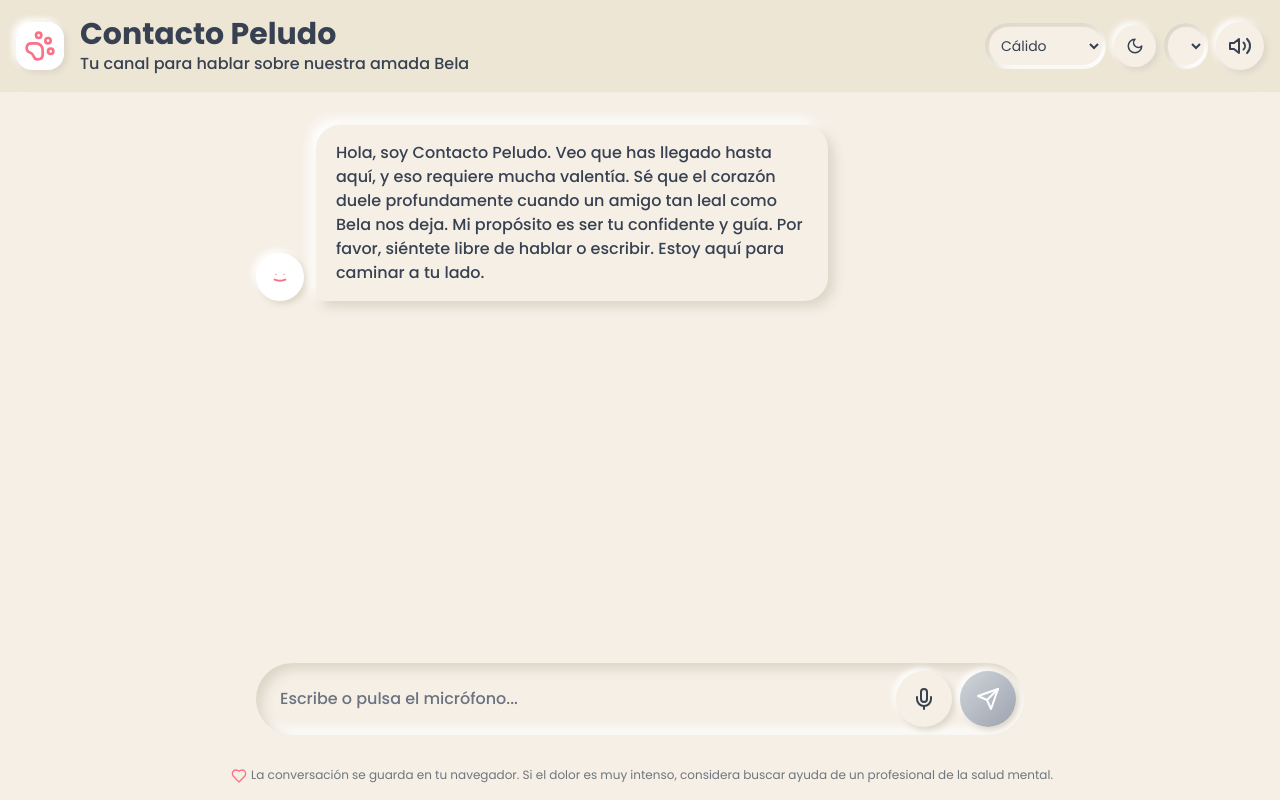
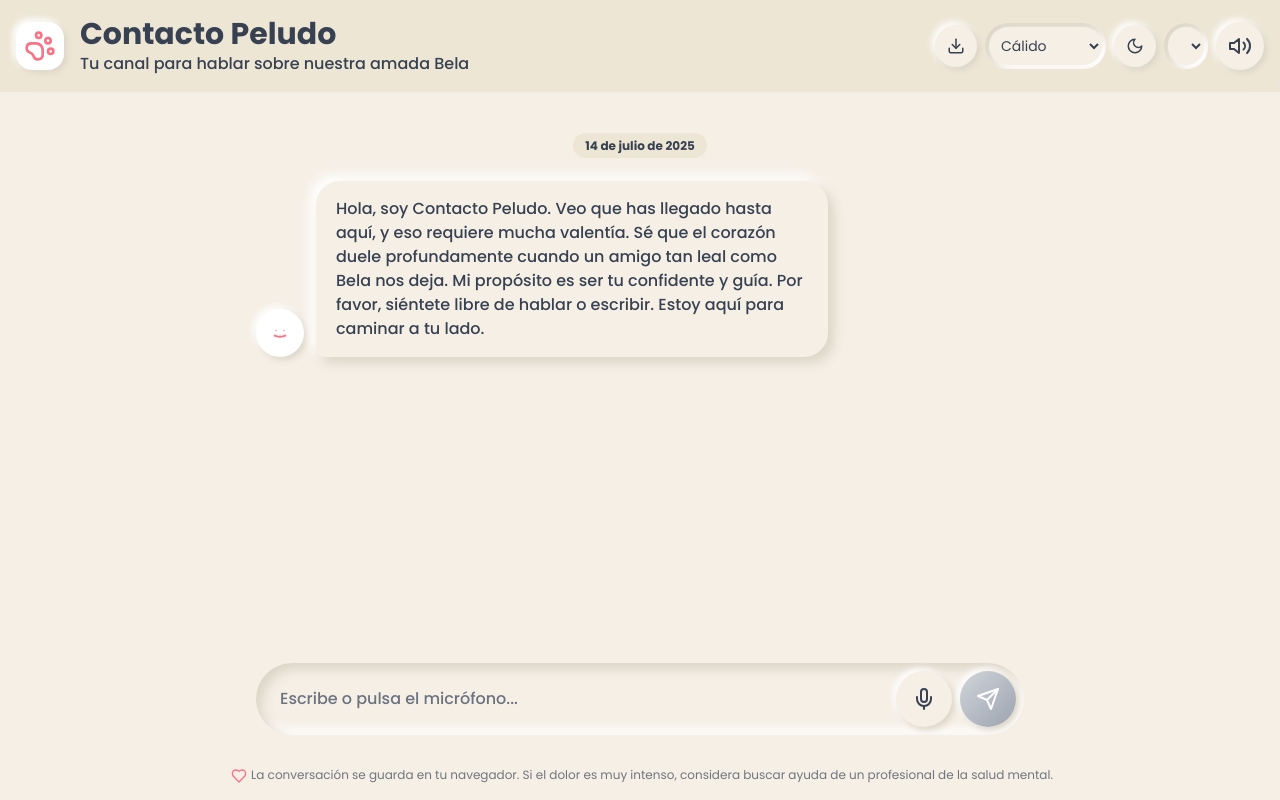
Before and after one commit to castamara/contacto-peludo, a React (Create React App) app: page / in a window 1280 px wide. Built offline with nearby package versions, Linux system fonts and the light colour scheme.

Commit message:
Update App.js

```diff
--- a/src/App.js
+++ b/src/App.js
@@ -1,5 +1,5 @@
 import React, { useState, useEffect, useRef } from 'react';
-import { PawPrint, Send, User, Heart, BookOpen, Mic, MicOff, Volume2, VolumeX, Play, Pause, StopCircle, Sun, Moon, Palette } from 'lucide-react';
+import { PawPrint, Send, User, Heart, BookOpen, Mic, MicOff, Volume2, VolumeX, Play, Pause, StopCircle, Sun, Moon, Palette, Download } from 'lucide-react';
 
 // --- Sistema de Temas y Estilos ---
 
@@ -141,7 +141,6 @@ const Message = ({ message, isUser, playbackState, isLastMessage, onPlaybackCont
 // --- Componente Principal de la Aplicación ---
 
 const App = () => {
-  // REVERSIÓN: Volvemos a un array simple para los mensajes
   const [messages, setMessages] = useState([]);
   const [input, setInput] = useState('');
   const [isLoading, setIsLoading] = useState(false);
@@ -183,13 +182,12 @@ const App = () => {
 
   useEffect(() => {
     try {
-      // REVERSIÓN: Lógica de guardado simple
       const savedData = localStorage.getItem('contactoPeludoMessagesBela');
       if (savedData) {
         setMessages(JSON.parse(savedData));
       } else {
         const welcomeText = "Hola, soy Contacto Peludo. Veo que has llegado hasta aquí, y eso requiere mucha valentía. Sé que el corazón duele profundamente cuando un amigo tan leal como Bela nos deja. Mi propósito es ser tu confidente y guía. Por favor, siéntete libre de hablar o escribir. Estoy aquí para caminar a tu lado.";
-        setMessages([{ text: welcomeText, isUser: false }]);
+        setMessages([{ text: welcomeText, isUser: false, date: new Date().toISOString() }]);
       }
     } catch (error) {
         console.error("Failed to load messages from localStorage", error);
@@ -258,15 +256,13 @@ const App = () => {
   const handleSend = React.useCallback(async (textToSend) => {
     if (textToSend.trim() === '' || isLoading) return;
 
-    const userMessage = { text: textToSend, isUser: true };
+    const userMessage = { text: textToSend, isUser: true, date: new Date().toISOString() };
     const currentChatHistory = [...messages, userMessage].map(m => ({ role: m.isUser ? "user" : "model", parts: [{ text: m.text }] }));
 
     setMessages(prev => [...prev, userMessage]);
     setInput('');
     setIsLoading(true);
 
-    // NOTA PARA VERSIÓN FINAL: Para Vercel, el fetch debe ser a '/api/chat'
-    // Para este preview, usamos la llamada directa a la API de Google.
     let retries = 3;
     let delay = 1000;
     while (retries > 0) {
@@ -282,7 +278,7 @@ const App = () => {
         let aiText = "Lo siento, parece que no puedo encontrar las palabras correctas en este momento.";
         if (result.candidates?.[0]?.content?.parts?.[0]?.text) { aiText = result.candidates[0].content.parts[0].text; }
 
-        const aiMessage = { text: aiText, isUser: false };
+        const aiMessage = { text: aiText, isUser: false, date: new Date().toISOString() };
         setMessages(prev => [...prev, aiMessage]);
 
         if (isVoiceResponseEnabled) speak(aiText);
@@ -296,7 +292,7 @@ const App = () => {
         } else {
           console.error("Error al contactar la API:", error);
           const errorText = `Perdona, estoy teniendo dificultades para conectar. El servidor parece estar sobrecargado. Por favor, inténtalo de nuevo en unos momentos. (Error: ${error.message})`;
-          const errorMessage = { text: errorText, isUser: false };
+          const errorMessage = { text: errorText, isUser: false, date: new Date().toISOString() };
           setMessages(prev => [...prev, errorMessage]);
           if (isVoiceResponseEnabled) speak(errorText);
           setIsLoading(false);
@@ -354,6 +350,69 @@ const App = () => {
     }
   };
 
+  const handleDownloadChat = () => {
+    const chatHistory = messages;
+    let htmlContent = `
+      <!DOCTYPE html>
+      <html lang="es">
+      <head>
+        <meta charset="UTF-8">
+        <meta name="viewport" content="width=device-width, initial-scale=1.0">
+        <title>Conversación con Bela</title>
+        <style>
+          body { font-family: -apple-system, BlinkMacSystemFont, 'Segoe UI', Roboto, Helvetica, Arial, sans-serif; margin: 0; padding: 2rem; background-color: #F5EFE6; }
+          .message-container { display: flex; margin-bottom: 1rem; }
+          .message-bubble { max-width: 70%; padding: 1rem; border-radius: 1.5rem; }
+          .user { justify-content: flex-end; }
+          .user .message-bubble { background-color: #D1495B; color: white; border-bottom-right-radius: 0.5rem; }
+          .ai { justify-content: flex-start; }
+          .ai .message-bubble { background-color: #E8DFCA; color: #333; border-bottom-left-radius: 0.5rem; }
+          .date-header { text-align: center; margin: 2rem 0; color: #888; font-size: 0.8rem; }
+        </style>
+      </head>
+      <body>
+        <h1>Historial de Conversación sobre Bela</h1>
+    `;
+
+    let lastDate = null;
+    chatHistory.forEach(msg => {
+      const msgDate = new Date(msg.date).toLocaleDateString('es-ES', { year: 'numeric', month: 'long', day: 'numeric' });
+      if (msgDate !== lastDate) {
+        htmlContent += `<div class="date-header">--- ${msgDate} ---</div>`;
+        lastDate = msgDate;
+      }
+      const containerClass = msg.isUser ? 'user' : 'ai';
+      htmlContent += `
+        <div class="message-container ${containerClass}">
+          <div class="message-bubble">
+            <p>${msg.text}</p>
+          </div>
+        </div>
+      `;
+    });
+
+    htmlContent += '</body></html>';
+
+    const blob = new Blob([htmlContent], { type: 'text/html' });
+    const url = URL.createObjectURL(blob);
+    const a = document.createElement('a');
+a.href = url;
+    a.download = 'conversacion-con-Bela.html';
+    document.body.appendChild(a);
+    a.click();
+    document.body.removeChild(a);
+    URL.revokeObjectURL(url);
+  };
+
+  const groupedByDate = messages.reduce((acc, msg) => {
+    const date = new Date(msg.date).toISOString().split('T')[0];
+    if (!acc[date]) {
+      acc[date] = [];
+    }
+    acc[date].push(msg);
+    return acc;
+  }, {});
+
   return (
     <div className={`font-poppins flex flex-col h-screen relative overflow-hidden ${currentTheme.bg}`}>
       <style>{`
@@ -380,6 +439,9 @@ const App = () => {
                   </div>
               </div>
               <div className="flex items-center gap-2">
+                  <button onClick={handleDownloadChat} className={`p-3 rounded-full ${currentTheme.neumorphicSm} ${currentTheme.bg} hover:bg-white transition-all`}>
+                    <Download size={18} className={currentTheme.text} />
+                  </button>
                   <div className={`p-1 rounded-full ${currentTheme.neumorphicInset} ${currentTheme.bg}`}>
                     <select value={themeName} onChange={(e) => setThemeName(e.target.value)} className={`${currentTheme.bg} border-0 ${currentTheme.text} text-sm rounded-full focus:ring-0 p-2`}>
                       <option value="warm">Cálido</option>
@@ -404,18 +466,26 @@ const App = () => {
 
         <main className="flex-1 overflow-y-auto p-4 md:p-6">
           <div className="container mx-auto max-w-3xl">
-            {/* REVERSIÓN: Renderizado simple del array de mensajes */}
-            {messages.map((msg, index) => (
+            {Object.keys(groupedByDate).sort().map(date => (
+              <div key={date}>
+                <div className="text-center my-4">
+                  <span className={`${currentTheme.header} ${currentTheme.text} text-xs font-semibold px-3 py-1 rounded-full`}>
+                    {new Date(date).toLocaleDateString('es-ES', { timeZone: 'UTC', year: 'numeric', month: 'long', day: 'numeric' })}
+                  </span>
+                </div>
+                {groupedByDate[date].map((msg, index) => (
                   <Message
-                key={index}
+                    key={`${date}-${index}`}
                     message={msg.text}
                     isUser={msg.isUser}
                     playbackState={playbackState}
-                isLastMessage={index === messages.length - 1}
+                    isLastMessage={index === groupedByDate[date].length - 1 && date === Object.keys(groupedByDate).sort().pop()}
                     onPlaybackControl={handlePlaybackControl}
                     onWordClick={handleWordClick}
                     theme={currentTheme}
                   />
+                ))}
+              </div>
             ))}
             {isLoading && (
               <div className="flex justify-start items-center gap-3 my-5">
```
Lines whose indentation alone changed are shown as unchanged.
